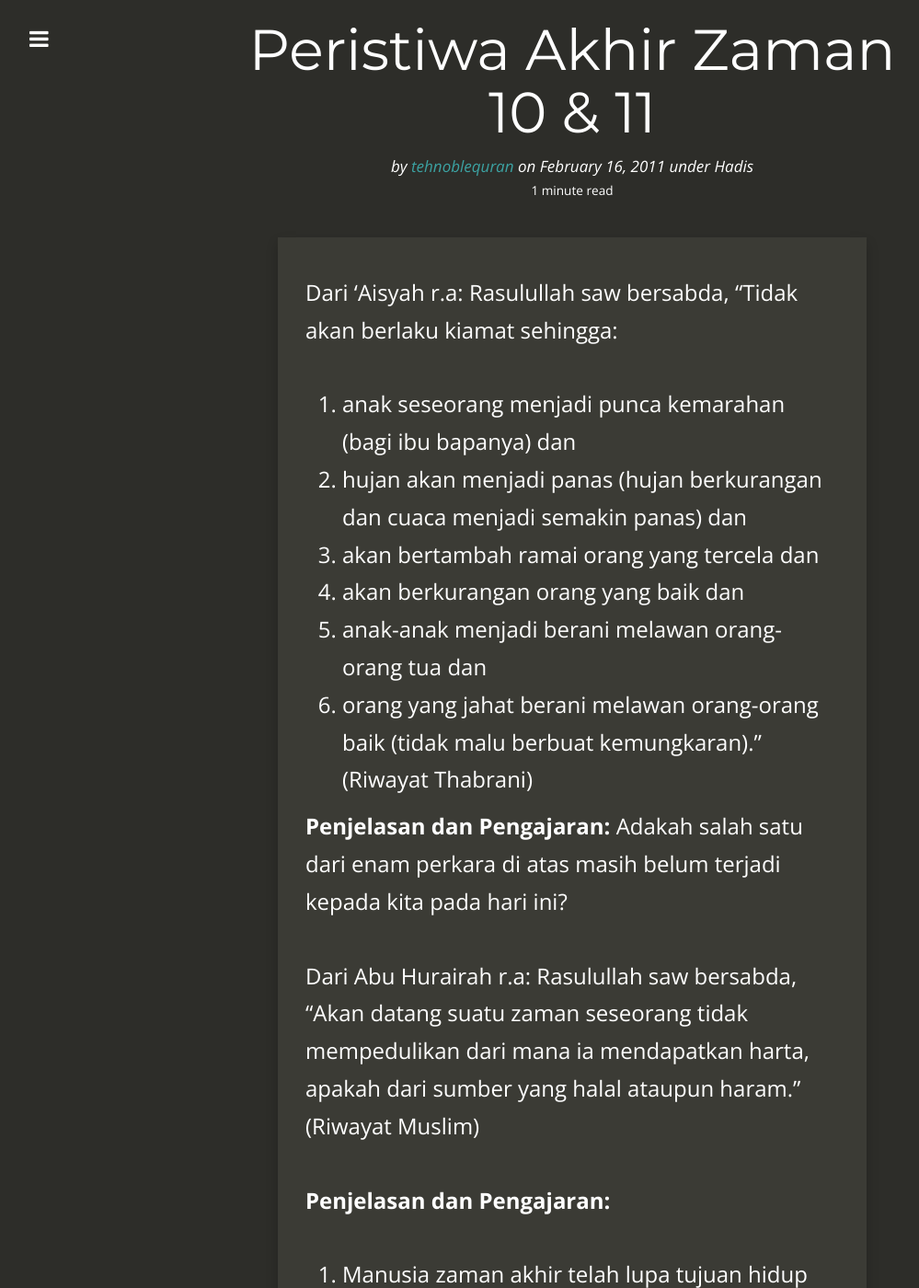
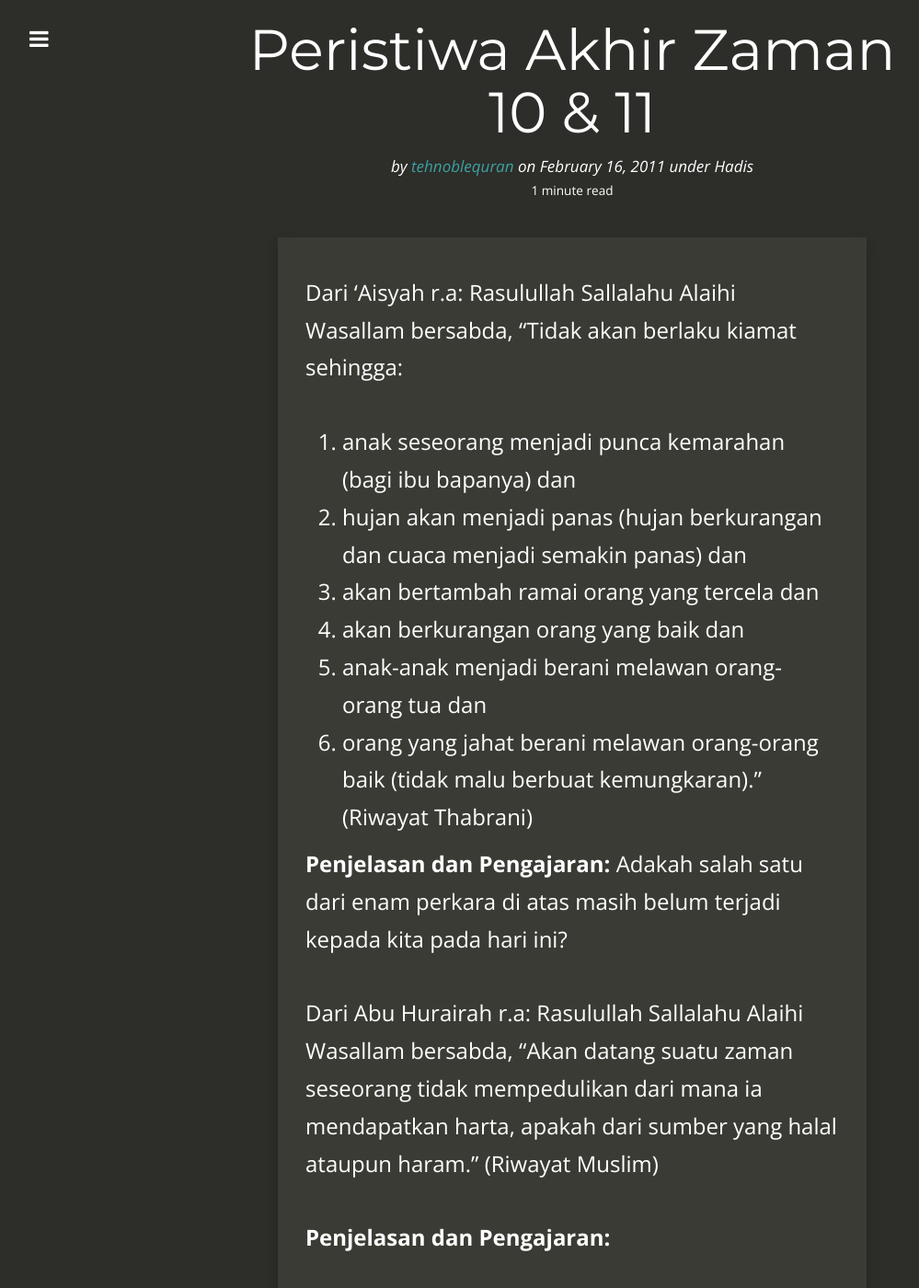
Before and after one commit to kedamaian/swsyafiq, a Jekyll site: the page built from _posts/2011-02-16-peristiwa-akhir-zaman-10.md, in a window 1280 px wide and 1400 px high. Shown: the whole window at 92% size, without its empty margins (18-1017 px from the left). Built offline with Jekyll 4.4.1, drawn with Linux system fonts in a browser that asks for light colours; nearby versions of some CDN libraries; comment, search, counter and statistics services are not loaded.

Commit message:
Update 2011-02-16-peristiwa-akhir-zaman-10.md

```diff
--- a/_posts/2011-02-16-peristiwa-akhir-zaman-10.md
+++ b/_posts/2011-02-16-peristiwa-akhir-zaman-10.md
@@ -6,7 +6,7 @@ title: Peristiwa Akhir Zaman 10 & 11
 categories:
   - Hadis
 ---
-Dari ‘Aisyah r.a: Rasulullah saw bersabda, “Tidak akan berlaku kiamat sehingga:
+Dari ‘Aisyah r.a: Rasulullah Sallalahu Alaihi Wasallam bersabda, “Tidak akan berlaku kiamat sehingga:
 
 1. anak seseorang menjadi punca kemarahan (bagi ibu bapanya) dan
 2. hujan akan menjadi panas (hujan berkurangan dan cuaca menjadi semakin panas) dan
@@ -17,7 +17,7 @@ Dari ‘Aisyah r.a: Rasulullah saw bersabda, “Tidak akan berlaku kiamat sehing
 
 **Penjelasan dan Pengajaran:** Adakah salah satu dari enam perkara di atas masih belum terjadi kepada kita pada hari ini?
 
-Dari Abu Hurairah r.a: Rasulullah saw bersabda, “Akan datang suatu zaman seseorang tidak mempedulikan dari mana ia mendapatkan harta, apakah dari sumber yang halal ataupun haram.” (Riwayat Muslim)
+Dari Abu Hurairah r.a: Rasulullah Sallalahu Alaihi Wasallam bersabda, “Akan datang suatu zaman seseorang tidak mempedulikan dari mana ia mendapatkan harta, apakah dari sumber yang halal ataupun haram.” (Riwayat Muslim)
 
 **Penjelasan dan Pengajaran:**
 
```
